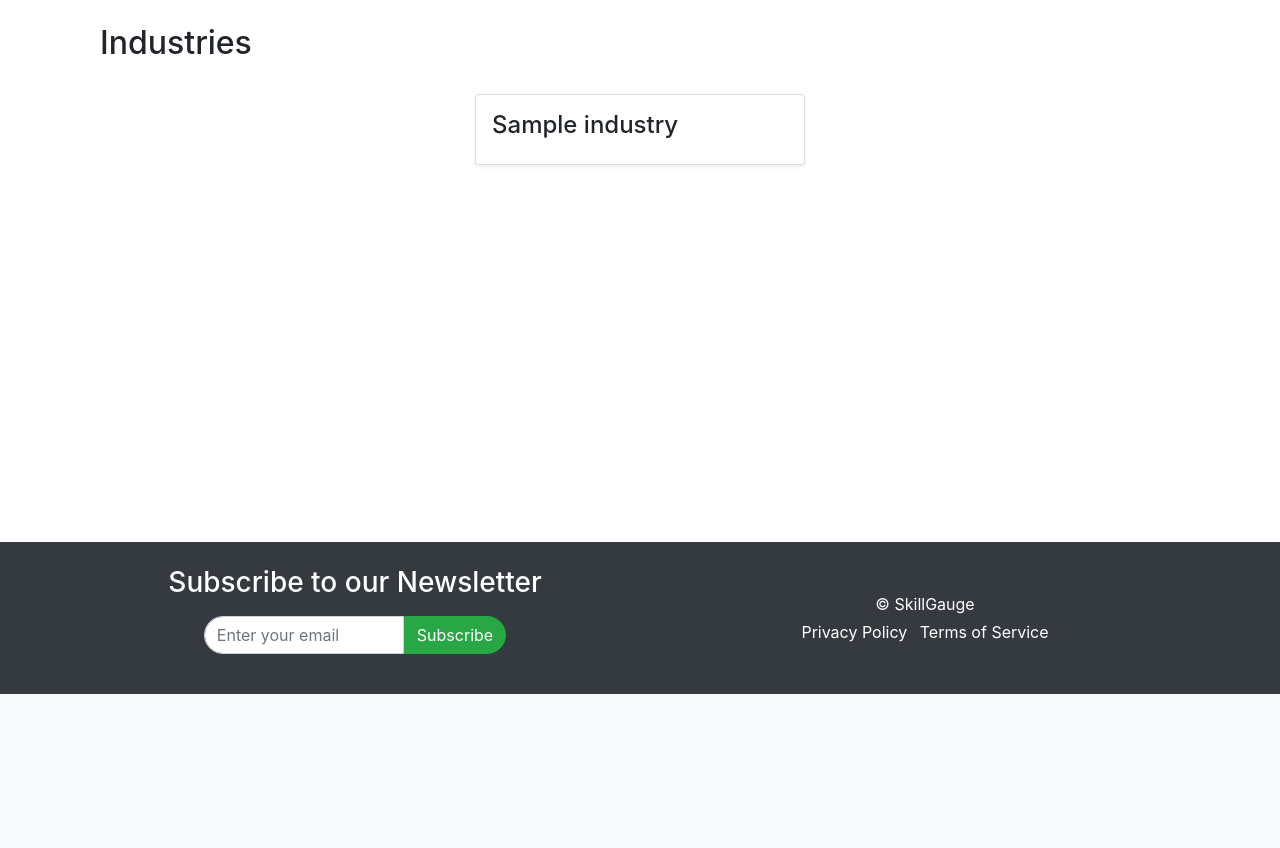
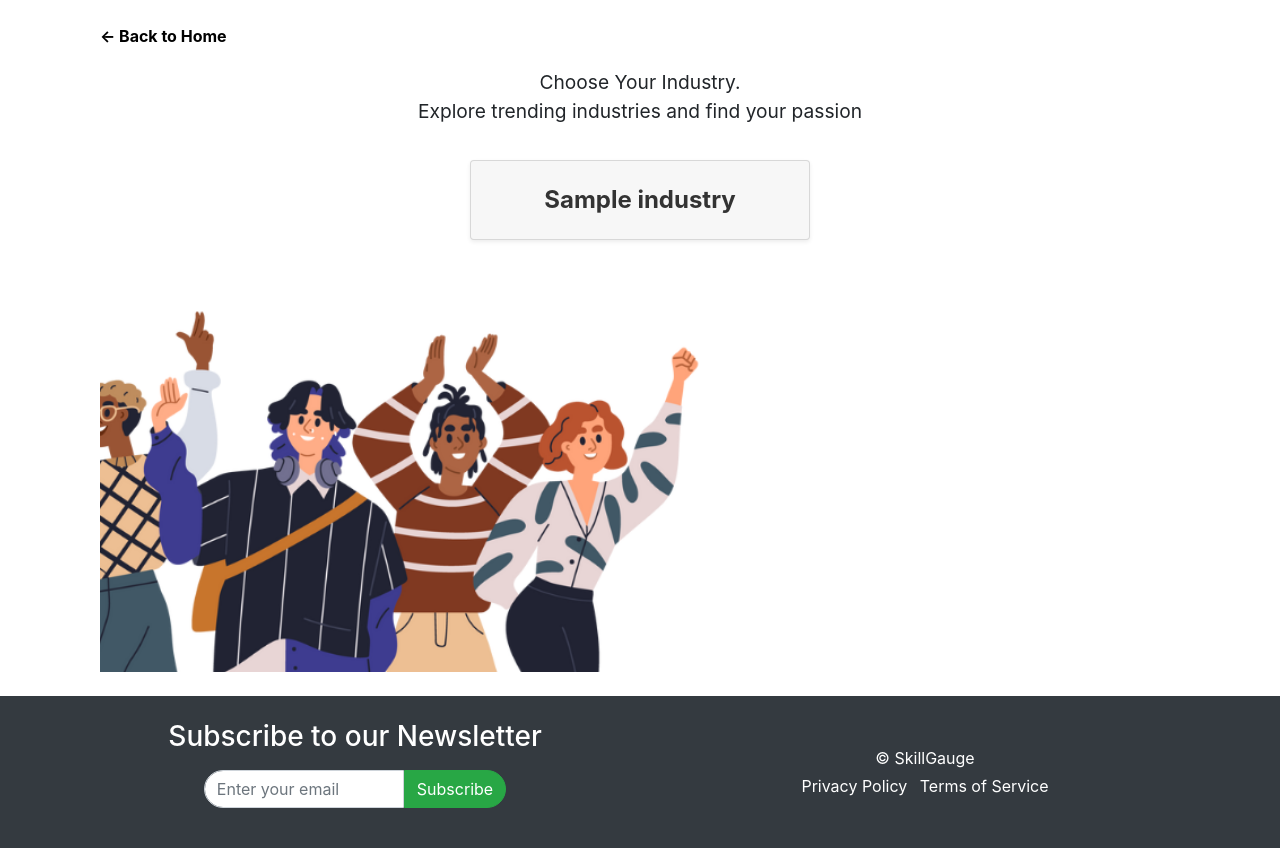
Before and after one commit to aenslei/SkillGauge, a Flask app: template templates/industries.html in a window 1280 px wide. Shown: the part 106-954 px from the top of the page. Before the commit the page ends 800 px from the top, so only its background shows below. Run offline with Flask 3, Linux system fonts and the light colour scheme; the template is opened without the code that fills it: most values are stand-ins (such as "Sample title", 1, 10 or a date in 2020); some libraries are stand-ins or nearby versions.

Commit message:
html css changes to Industry page

```diff
--- a/static/styles.css
+++ b/static/styles.css
@@ -287,3 +287,83 @@ body {
         left: 5%;
     }
 }
+
+/* Full-height container with two halves */
+.full-height-container {
+    display: flex;
+    flex-direction: column;
+    min-height: 50vh; /* Full viewport height */
+}
+
+/* Second half of the screen (with background image) */
+.second-half {
+    background-size:cover; /* Makes the image as large as possible without covering the whole container */
+    background-position: center; /* Centers the image */
+    background-repeat: no-repeat; /* Prevents the image from repeating */
+    display:grid;
+    justify-content: center;
+    align-items: center;
+    min-height: 400px; /* Adjust the height as needed */
+}
+
+/* Styling for the "Back to Home" link */
+.back-link {
+    font-size: 1rem;
+    font-weight: bold;
+    color: #000000;
+    text-decoration: none;
+    margin-bottom: 5px;
+}
+
+.back-link:hover {
+    color: #FF5733;
+}
+
+/* Centering the text */
+.industries-content {
+    text-align: center;
+    padding-top: 10px;
+}
+
+.card h4 {
+    font-size: 1.5rem; /* Adjust this value to make the text larger */
+    font-weight: bold; /* Makes the text bold */
+    color: #333; /* Optional: Change the text color if needed */
+    margin: 0; /* Optional: Remove margin if needed */
+    text-align: center; /* Centers the text */
+}
+
+/* Styling for industry cards */
+.card {
+    padding: 25px;
+    background: #f7f9fc;
+    border: none;
+    border-radius: 10px;
+    text-align: center;
+    box-shadow: 0 10px 20px rgba(0, 0, 0, 0.1); /* Light shadow for depth */
+    cursor: pointer;
+    transition: all 0.3s ease;
+    height: auto;
+    margin-bottom: 15px; /* Adjusted to reduce gap between cards */
+}
+
+.card:hover {
+    transform: translateY(-10px); /* Lift the card on hover */
+    box-shadow: 0 20px 40px rgba(0, 0, 0, 0.2); /* Increased shadow on hover */
+}
+
+/* Responsive layout */
+@media (max-width: 768px) {
+    .card {
+        padding: 15px;
+        height: auto;
+    }
+
+    .industries-content h2 {
+        font-size: 2rem;
+    }
+
+    .industries-content p {
+        font-size: 1rem;
+    }
+}
--- a/templates/industries.html
+++ b/templates/industries.html
@@ -4,27 +4,47 @@
 {% extends "index.html" %}
 
 {% block content %}
-<div class="container">
 
-    <h2>Industries</h2>
-    <br>
 
-    <div class="container-fluid">
+
+<div class="container full-height-container">
+    <div>
+        <a href="/" class="back-link">← Back to Home</a> <!-- Updated link to point to the home route -->
+        <p class="text-center" style="font-size: 1.2rem; margin-bottom: 10px; padding-top: 20px;">Choose Your Industry. <br> Explore trending industries and find your passion</p>
+        <br>
         <div class="row justify-content-center">
             {% for industry, count in industry_distribution.items() %}
-                {% set col_class = 12 // columns_count %}
-                <div class="col-md-4 col-sm-12 mb-4">
+                {% set bg_color = '' %}
+                {% if industry == 'Business' %}
+                    {% set bg_color = '#FFDDC1' %}  <!-- Light Peach Color -->
+                {% elif industry == 'Information Technology' %}
+                    {% set bg_color = '#C1E1C1' %}  <!-- Light Green Color -->
+                {% elif industry == 'Engineering' %}
+                    {% set bg_color = '#C1C1E1' %}  <!-- Light Purple Color -->
+                {% elif industry == 'Healthcare' %}
+                    {% set bg_color = '#FFD1DC' %}  <!-- Light Pink Color -->
+                {% elif industry == 'Legal Services' %}
+                    {% set bg_color = '#C1D7E1' %}  <!-- Light Blue Color -->
+                {% else %}
+                    {% set bg_color = '#F7F7F7' %}  <!-- Default Light Gray Color -->
+                {% endif %}
+
+                <div class="col-md-4 col-sm-12 mb-3">
                     <form action="/industry_details" method="POST">
                         <input type="hidden" name="industry_name" value="{{ industry }}">
-                        <div class="card border-b p-3 shadow-sm bg-white rounded" style="cursor: pointer;" onclick="this.parentNode.submit();">
+                        <div class="card shadow-sm" style="cursor: pointer; background-color: {{ bg_color }};" onclick="this.parentNode.submit();">
                             <h4>{{ industry }}</h4>
-                            <!-- <img src="{{ industry.img_url }}" alt="{{ industry.title }}" class="img-fluid" style="width: 100%; height: 200px; object-fit: cover;"> -->
                         </div>
                     </form>
                 </div>
             {% endfor %}
         </div>
+
+
+    </div>
+
+    <!-- Second Half (with background image) -->
+    <div class="second-half" style="background-image: url('/static/Images/People.png');">
     </div>
 </div>
-
 {% endblock %}
--- a/templates/navbar.html
+++ b/templates/navbar.html
@@ -1,5 +1,5 @@
 <!--header-->
-  <nav class="navbar navbar-expand-lg navbar-light bg-light">
+  <nav class="navbar navbar-expand-lg navbar-light bg-light ">
     <!-- Navbar brand or logo -->
     <a class="navbar-brand" href="{{ url_for('Home') }}">
       <img src="/static/Images/SkillgaugeLogo.png" alt="Logo"
@@ -27,6 +27,7 @@
           <a class="nav-link" href="#">Trending Skills</a>
         </li>
       </ul>
+
       <form class="form-inline my-2 my-lg-0">
         <input class="form-control mr-sm-2" type="search" placeholder="Search" aria-label="Search">
         <button class="btn btn-outline-success my-2 my-sm-0" type="submit">Search</button>
```
Also changed, not shown: templates/home.html (+7 -11 lines), static/Images/People.png (added), static/Images/carousel 1.png (added), static/Images/carousel 2.png (added), static/Images/carousel 3.png (added).
